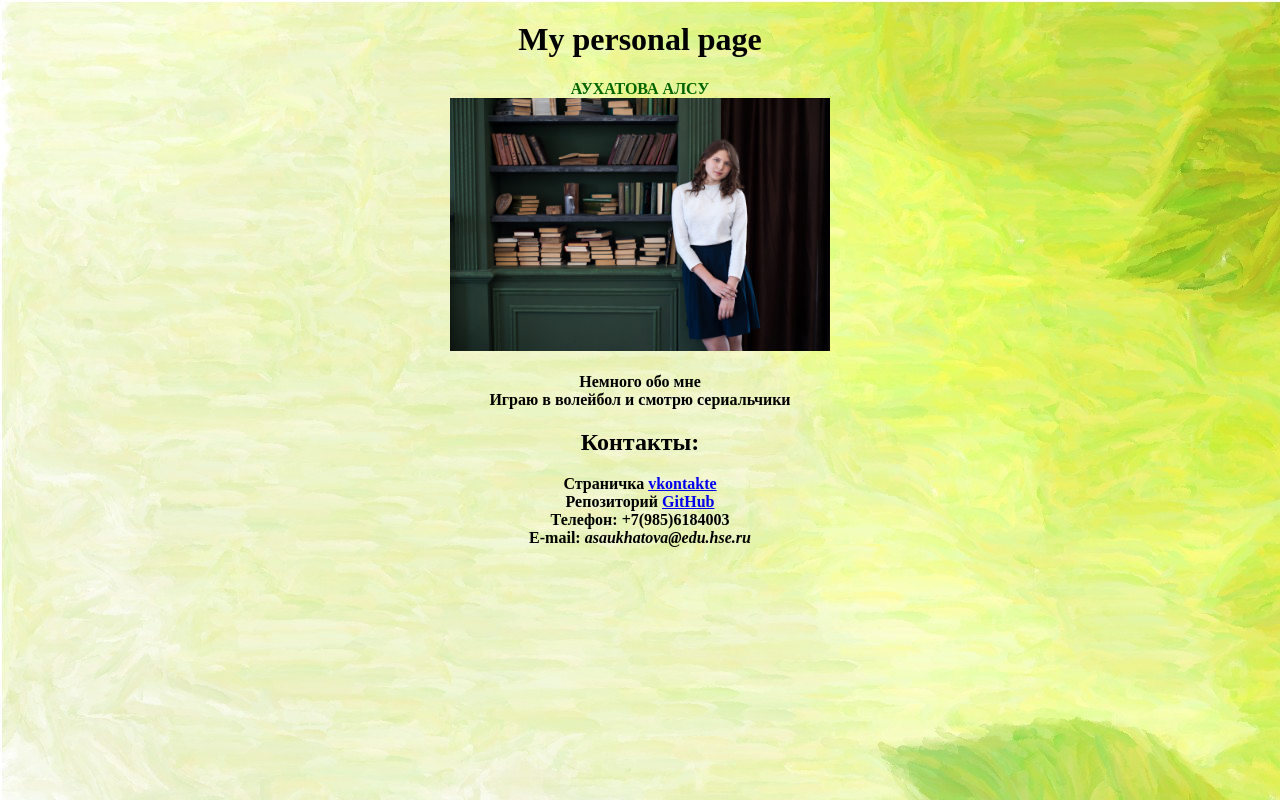
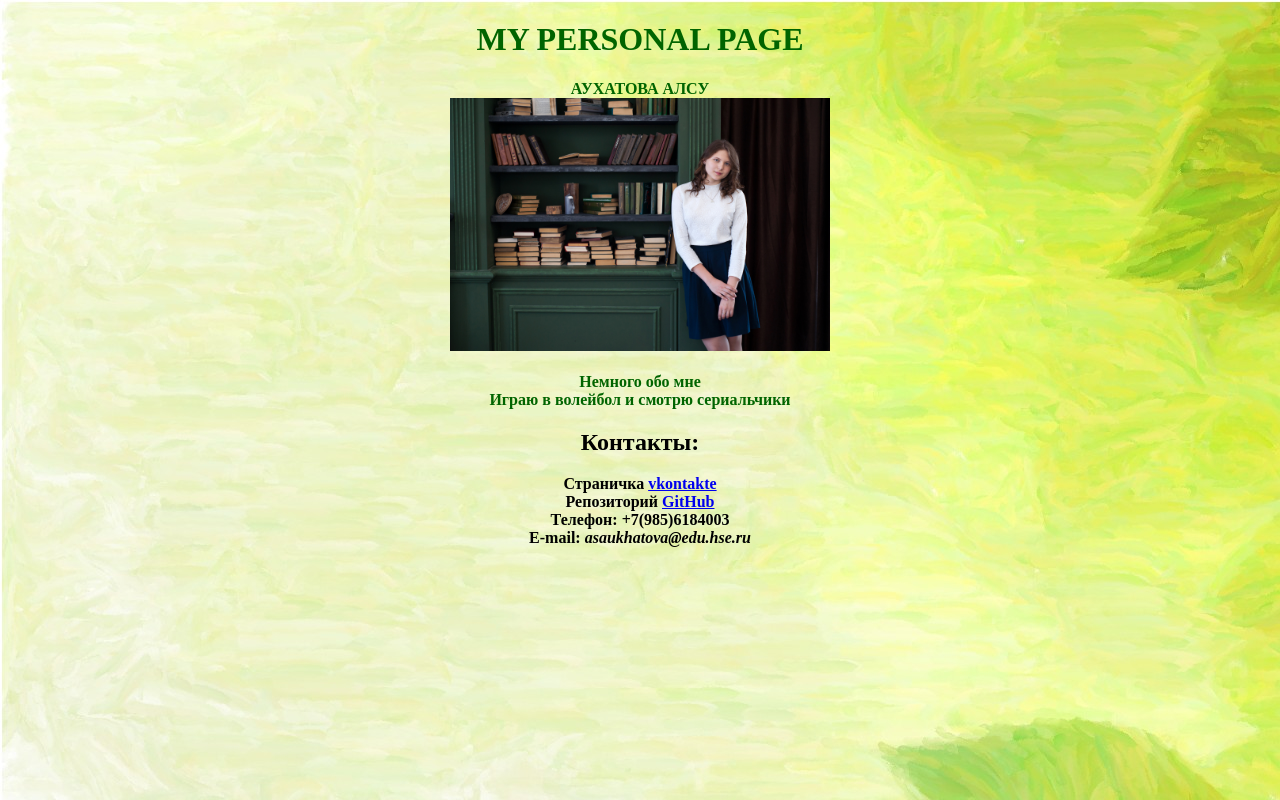
Before and after one commit to djat1999/djat1999.github.io, a plain HTML site: page index.html in a window 1280 px wide. Drawn offline with Linux system fonts and the light colour scheme.

Commit message:
Update index.html

```diff
--- a/index.html
+++ b/index.html
@@ -5,15 +5,15 @@
  	      <title>Alsu BigA</title>
  	    </head>
  		      </head>
- 			<center><strong><h1>My personal page</h1><strong>
+ 			<center><strong><h1><FONT color="darkgreen">MY PERSONAL PAGE</FONT></h1><strong>
  				<FONT color="darkgreen">АУХАТОВА АЛСУ</FONT>
  				<body background="cos.jpg">
  				 <center><img alt="Это я"width="30%" src="me.jpg"></center>
  				 <br/>
- 				 <center><strong>Немного обо мне </strong>
+ 				 <center><strong><FONT color="darkgreen">Немного обо мне</FONT></strong>
 					 <br/>
- 	                         Играю в волейбол и смотрю сериальчики
- 			       <br/>
+ 	                         <FONT color="darkgreen">Играю в волейбол и смотрю сериальчики</FONT>
+                                 <br/>
  			       <strong><h2>Контакты:</h2></strong>
  			       Страничка <a href=https://vk.com/alsubiga>vkontakte</a>
  			      <br/>
```
